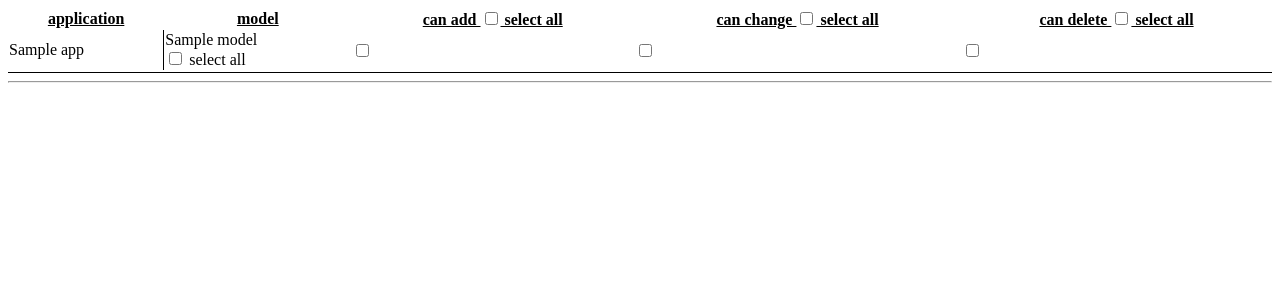
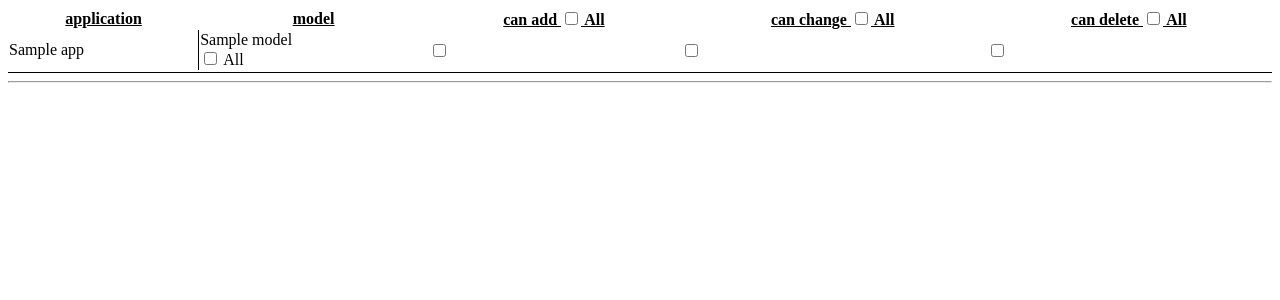
Before and after one commit to RamezIssac/django-tabular-permissions, a Django app: template tabular_permissions/templates/tabular_permissions/admin/tabular_permissions.html in a window 1280 px wide. Shown: the top 300 px of the page. Run offline with Django 3.2, Linux system fonts and the light colour scheme; the template is opened without the code that fills it: most values are stand-ins (such as "Sample title", 1, 10 or a date in 2020).

Commit message:
move to 'All' instead of select all as it's natively translated by Django, Fix RTL style

```diff
--- a/tabular_permissions/templates/tabular_permissions/admin/tabular_permissions.html
+++ b/tabular_permissions/templates/tabular_permissions/admin/tabular_permissions.html
@@ -11,7 +11,7 @@
             <label>
                 <input type="checkbox" class="checkbox select-all add"
                        id="perm_add_select_all">
-                {% trans 'select all' %}
+                {% trans 'All' %}
             </label>
         </th>
         <th>
@@ -19,7 +19,7 @@
             <label>
                 <input type="checkbox" class="checkbox select-all change"
                        id="perm_change_select_all">
-                {% trans 'select all' %}
+                {% trans 'All' %}
             </label>
         </th>
         <th>
@@ -27,7 +27,7 @@
             <label>
                 <input type="checkbox" class="checkbox select-all delete"
                        id="perm_delete_select_all">
-                {% trans 'select all' %}
+                {% trans 'All' %}
             </label>
         </th>
     </tr>
@@ -40,7 +40,7 @@
             <tr class="{% cycle 'row1' 'row2' %}">
 
                 {% if forloop.counter0 == 0 %}
-                    <td rowspan="{{ app.models|length }}" class="app-name{% if LANGUAGE_BIDI %}-rtl {% endif %}"
+                    <td rowspan="{{ app.models|length }}" class="app-name"
                         data-app-name="{{ app.label }}">{{ app.verbose_name }}
                     </td>
                 {% endif %}
@@ -50,7 +50,7 @@
                         <label>
                             <input type="checkbox" class="checkbox select-all select-row"
                                     data-model-name="{{ model.model_name }}">
-                            {% trans 'select all' %}
+                            {% trans 'All' %}
                         </label>
                     </div>
                 </td>
@@ -106,17 +106,19 @@
         .user-permissions-app-separator {
             border-bottom: 1px solid black;
         }
-
-        .app-name-rtl {
-            border-left: 1px black solid;
-        }
-
         .app-name {
             border-right: 1px black solid;
+        }
+        [dir=rtl] .app-name{
+            border-left: 1px black solid;
+            border-right: initial;
         }
 
         th {
             text-decoration: underline;
+        }
+        .select-all{
+            font-style: italic;
         }
 
         .related-widget-wrapper-user-permissions {
```
